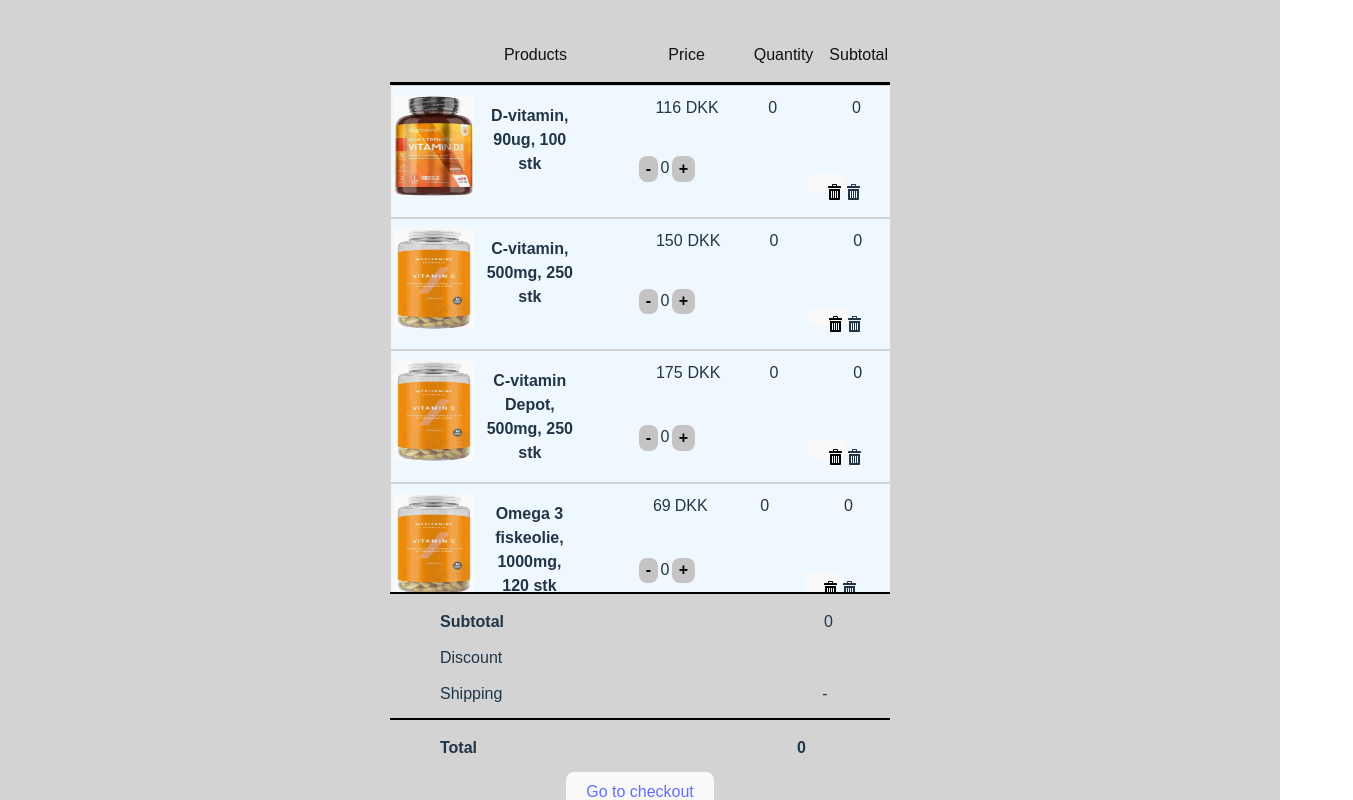
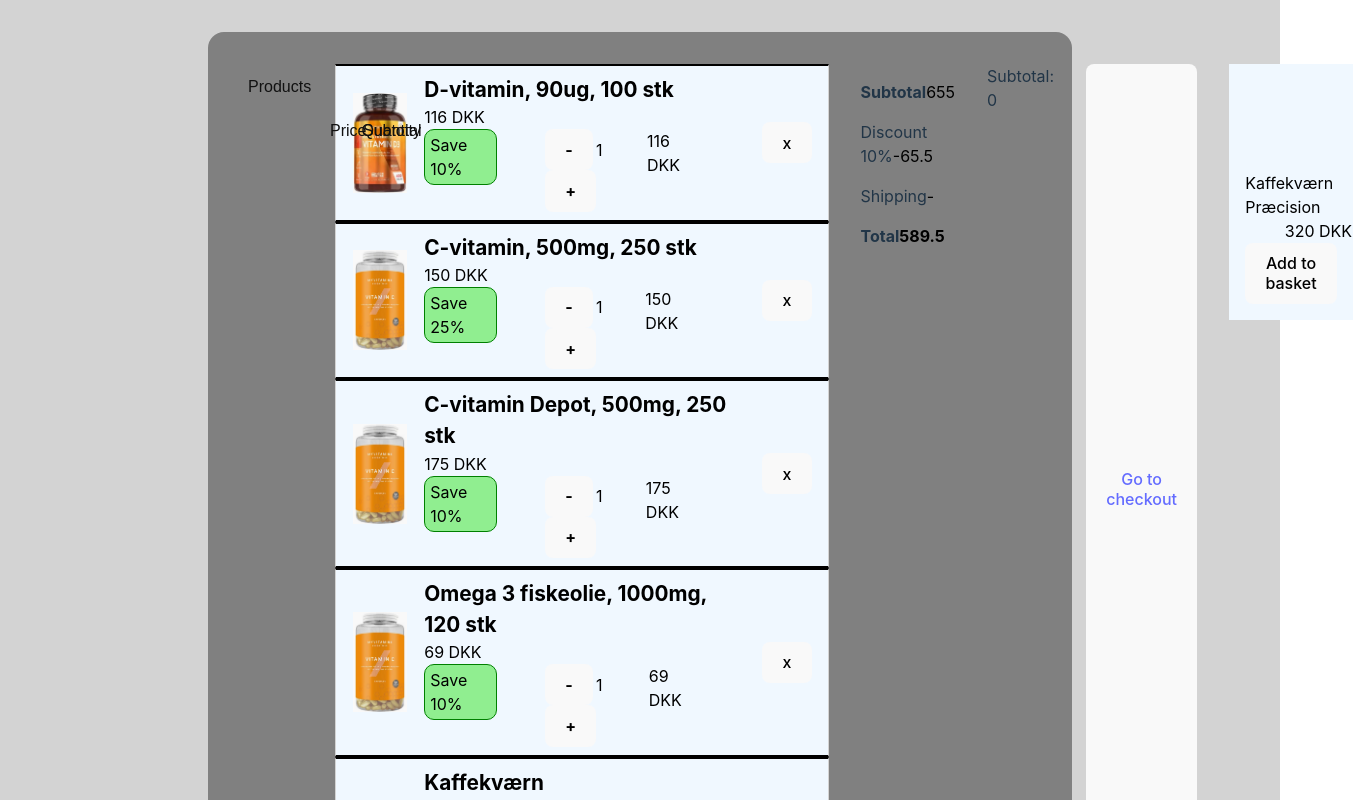
Before and after one commit to F2024-Frontend-Backend/Frontend, a React (Vite) app: page / in a window 1280 px wide. Shown: the top 800 px of the page, 1353 px wide, since content can reach past the window. Built offline with nearby package versions, Linux system fonts and the light colour scheme; grey boxes are pictures that could not be loaded.

Commit message:
intial commit

```diff
--- a/src/App.css
+++ b/src/App.css
@@ -1,42 +1,3 @@
 #root {
-  max-width: 1280px;
-  /*margin: 0 10rem;*/
-  padding: 2rem;
-  text-align: center;
+  width: 100%;
 }
-
-.logo {
-  height: 6em;
-  padding: 1.5em;
-  will-change: filter;
-  transition: filter 300ms;
-}
-.logo:hover {
-  filter: drop-shadow(0 0 2em #646cffaa);
-}
-.logo.react:hover {
-  filter: drop-shadow(0 0 2em #61dafbaa);
-}
-
-@keyframes logo-spin {
-  from {
-    transform: rotate(0deg);
-  }
-  to {
-    transform: rotate(360deg);
-  }
-}
-
-@media (prefers-reduced-motion: no-preference) {
-  a:nth-of-type(2) .logo {
-    animation: logo-spin infinite 20s linear;
-  }
-}
-
-.card {
-  padding: 2em;
-}
-
-.read-the-docs {
-  color: #888;
-}
--- a/src/components/Basket/BasketLabel.tsx
+++ b/src/components/Basket/BasketLabel.tsx
@@ -1,3 +1,4 @@
+import "./ShoppingBasket.css";
 export const BaskedLabels = () => {
   return (
     <div className="basket-labels">
--- a/src/components/Basket/CounterButton.tsx
+++ b/src/components/Basket/CounterButton.tsx
@@ -1,40 +1,46 @@
 import { useState } from "react";
+import "./ShoppingBasket.css";
 
-interface Props {
+interface CounterButton {
   min?: number;
   max?: number;
+  //onCountChange: (newCount: number) => void;
   onCountChange: (newCount: number) => void;
 }
 
-export const CounterButton: React.FC<Props> = ({
-  min = 0,
+export const CounterButton: React.FC<CounterButton> = ({
+  min = 1,
   max = 5,
   onCountChange,
 }) => {
-  const [count, setCount] = useState(0);
+  const [count, setCount] = useState(1);
 
-  const handleClickSubtract = () => {
-    if (count > min) {
-      const newCount = count - 1;
+  // Function to handle decrement
+  const handleDecrement = () => {
+    const newCount = count - 1;
+    if (newCount >= min) {
       setCount(newCount);
       onCountChange(newCount);
     }
   };
-  const handleClickAddition = () => {
-    if (count < max) {
-      const newCount = count + 1;
+
+  // Function to handle increment
+  const handleIncrement = () => {
+    const newCount = count + 1;
+    if (newCount <= max) {
       setCount(newCount);
       onCountChange(newCount);
     }
   };
+
   return (
     <>
       <div className="buttons">
-        <button className="btn" onClick={handleClickSubtract}>
+        <button className="btn" onClick={handleDecrement}>
           <strong>-</strong>
         </button>
         <span className="btw">{count}</span>
-        <button className="btn" onClick={handleClickAddition}>
+        <button className="btn" onClick={handleIncrement}>
           <strong>+</strong>
         </button>
       </div>
--- a/src/components/Basket/ShoppingBasket.css
+++ b/src/components/Basket/ShoppingBasket.css
@@ -1,52 +1,102 @@
 body{
+
     background-color: lightgray;
   }
-  .basket-container{
-  width: 100%;
-  height: 70vh;
-  flex-direction: column;
-  display: flex;
-  justify-content: flex-start;
-  overflow-y: scroll;
 
+  span{
+    color: black;
   }
 
-  .basket-container::-webkit-scrollbar{
-    display: none;
+  .basketContainer{
+  width: 100%;
+  display: flex;
+  flex-direction: column;
   }
 
-  .item-container {
+
+  .itemContainer {
     background-color: aliceblue;
     display: flex;
-    /*align-items: flex-start;
-    justify-content: flex-start; */
     align-items: center;
     justify-content: space-between;
     flex-direction: row;
+    gap: 1rem;
     border: 1px solid lightgrey;
-    padding: 10px 10px 10px 0;
+    padding: 0.5rem 1rem ;
     height: auto;
+    border-top: 2px solid black;
+    border-bottom: 2px solid black;
+  }
+
+  .itemDetails {
     width: 100%;
-    margin-top: 0;
+  }
 
+  .topSection {
+    display: flex;
+    flex-direction: column;
+  }
+
+  .itemName {
+    font-size: 1.3rem;
+    font-weight: bold;
+  }
+
+  .bottomSection {
+    display: flex;
+    flex-direction: row;
+    justify-content: space-between;
+  }
+
+  .leftContainer {
+    width: 40%;
+  }
+
+  .rightContainer {
+    width: 60%;
+    display: flex;
+    justify-content: space-between;
+    padding: 0 3rem;
   }
 
 
-    .subTotal{
-      width: 500px;
-      height: auto;
-      border-top: 2px solid black;
-      border-bottom: 2px solid black;
 
+    .itemInnerContainer {
+      display: flex;
+      flex-direction: column;
     }
 
-   .image, .name, .price, .quantity, .total{
+
+
+
+
+  .price{
+    position: relative;
+    left: 50%;
+  }
+  .name{
+    width: 90px;
+    margin-top: 3%;
+    margin-left:2%;
+  }
+
+  .imageContainer {
+    width: 80px;
+    height: 100px;
+  }
+
+  .imageContainer .image {
+    width: 100%;
+    height: 100%;
+    object-fit: contain;
+  }
+
+
+   .name, .price, .quantity, .total{
       display: inline-flex;
       margin-top: 0;
       align-items: center;
       float: left;
-
-
     }
 
     .price{
@@ -54,64 +104,17 @@ body{
       left: 30%;
     }
     .name{
-      width: 90px;
+      /*width: 90px;*/
       margin-top: 3%;
-      margin-left: 4%;
-    }
-
-    .image{
-      width: 80px;
-      height: 100px;
-      object-fit: fill;
-      margin-left: 3px;
-
-    }
-  .currency{
-    margin-left: 8%;
+      /*margin-left: 4%;*/
     }
 
 
-  .quantity{
-    position: relative;
-    left: 135px;
 
-  }
-
-  .total{
-     position: relative;
-    left: 210px;
-  }
-
-    .buttons{
-
-      width: 70px;
-      height: 30px;
-      position: relative;
-     bottom: 40px;
-      left: 216px;
-    }
-
-    .btn{
-      background-color: rgb(197, 195, 195);
-      min-width: 6.5%;
-
-      padding: 0.3em 0.4em;
-      text-align: center;
-      line-height: 1;
-      vertical-align: middle;
-      font-size: 16px;
-      display: inline-block;
-      border: none;
-      cursor: pointer;
-      position: relative;
-
-
-    }
   .btn:hover{
       box-shadow: 0 2px 4px 0;
   }
   .btw{
-
     margin-right: 3px;
     margin-left: 3px;
   }
@@ -166,31 +169,12 @@ body{
 
 
 
-    .div1, .div3, .div5, .div7{
-      width: 40px;
-      height: 20px;
-      position: relative;
-      left: 50px;
-    }
-    .div2, .div4, .div6 , .div8{
-      width: 40px;
-      height: 20px;
-      position: relative;
-      left: 320px;
-    }
 
   .counterButton{
     width: 120px;
-      margin-left: 20px;
-      position: relative;
-     left: 25px;
    bottom: 20%;
-
     }
   .deleteIcon{
-      position: relative;
-      left: 190px;
-      bottom: 20%;
     cursor: pointer;
   }
   .deleteIcon:hover{
@@ -199,10 +183,7 @@ body{
   .deleteBtn{
     border-color: white;
     border: none;
-      width: 10px;
-      height: 10px;
+    width: 5px;
+    height: 5px;
     margin-left: 5px;
   }
-    .deleteBtn:hover{
-      color: red;
-     }
--- a/src/components/Basket/ShoppingBasket.tsx
+++ b/src/components/Basket/ShoppingBasket.tsx
@@ -1,182 +1,163 @@
-import jsonData from "../../data.json";
+import React, { useState, useEffect } from "react";
 import "./ShoppingBasket.css";
 import CounterButton from "./CounterButton";
 import { BaskedLabels } from "./BasketLabel";
-import { ImBin } from "react-icons/im";
-import DeleteIcon from "../Basket/DeleteIcon";
-import { useState, useEffect } from "react";
+import Alert from "@mui/material/Alert";
+import Rebate from "../ItemRebate/ItemRebate";
+import { ItemProps, ItemListProps } from "../../interfaces/interfaces";
+import basketUtilities from "./BasketUtilities";
+import { useBasketState } from "./useBasketState";
+import { OrderItems } from "./BasketItem";
 
-let totalPrice: number;
-let shoppingItems: number;
-shoppingItems = 4;
-
-
-
-  // Fetch Items from file
-  const getItems = async (filePath: RequestInfo, fileType: String) => {
-    try{
-      const response = await fetch(filePath);
-      switch (fileType.toUpperCase()) {
-          case 'JSON':
-             return response.json();
-          default:
-             return response;
-
-      }
-  } catch (error) {
-      return error;
-  }
-  }
-
-interface Props {
-  id: string;
-  name: string;
-  price: number;
-  currency: string;
-  rabatQuantity: number;
-  rabatPercent: number;
-  imageUrl?: string;
+export interface BasketItemProps {
+  product: ItemProps;
   count: number;
+  onItemCountChange: (itemId: string, newCount: number) => void;
+  handleDelete: (itemId: string) => void;
 }
 
-interface itemProps {
-  items: typeof jsonData; // An array of items
-  itemCounts: { [key: string]: number };
-  onItemCountChange: (itemId: string, newCount: number) => void;
-}
-
-/**
- * TODO
- */
-
-
-
-
-const ItemsList: React.FC<itemProps> = ({
-  items,
+const ItemComponent: React.FC<ItemProps & BasketItemProps> = ({
+  id,
+  name,
+  price,
+  currency,
+  imageUrl,
+  count,
+  rebatePercent,
+  rebateQuantity,
   onItemCountChange,
-  itemCounts,
+  handleDelete,
 }) => {
-
-  const [basketItems, setBasketItems] = useState([])
+  let totalPrice = price * count;
+  console.log(
+    `Rendering ItemComponent: ${name}, Price: ${price}, Count: ${count}, Total Price: ${totalPrice}`
+  );
+  const [showAlert, setShowAlert] = useState(true);
 
   useEffect(() => {
-    fetchItems();
-    }, [])
+    if (count === 3) {
+      setShowAlert(true);
+    } else {
+      setShowAlert(false);
+    }
+  }, [count]);
 
-    const fetchItems = async () => {
-      try {
-        const response = await getItems('src/data.json', 'json');
-        setBasketItems(response);
-        console.log(response)
-      } catch (error) {
-        console.error(error);
-      }
-   };
+  return (
+    <div className="itemContainer">
+      <div className="imageContainer">
+        {imageUrl && <img className="image" src={imageUrl} alt={name} />}
+      </div>
 
-   const handleDelete = (itemId: string) => {
-    console.log("Delete is clicked!");
-    const newItems = basketItems.filter((item:Props) => item.id !== itemId)
-    setBasketItems(newItems)
-  };
+      <div className="itemDetails">
+        <div className="topSection">
+          <span className="itemName">{name}</span>
+          <span className="itemPrice">
+            {price} {currency}
+          </span>
+        </div>
 
-   const Item: React.FC<Props & itemProps> = ({
-    id,
-    name,
-    price,
-    currency,
-    imageUrl,
-    onItemCountChange,
-    count,
-  }) => {
-    totalPrice = price * count;
-    return (
-      <>
-        <div className="item-container" key={id}>
-          <div>
-            {imageUrl && <img className="image" src={imageUrl} alt="" />}
-            <span className="name box2">
-              <strong>{name}</strong>
-            </span>
-            <span></span>
-            <span className="price">
-              {price}
-              <span className="currency">{currency}</span>
-            </span>
-            <span className="quantity box4">{count}</span>
-            <span className="total box5">{totalPrice}</span>
+        <div className="bottomSection">
+          <div className="leftContainer">
+            <Rebate
+              rebatePercent={rebatePercent}
+              rebateQuantity={rebateQuantity}
+              count={count}
+            ></Rebate>
+          </div>
+          <div className="rightContainer">
             <span className="counterButton">
               <CounterButton
-                onCountChange={(newCount) => onItemCountChange(id, newCount)}
+                onCountChange={(newCount: number) => {
+                  console.log(`Changing count for item ${id}`);
+                  onItemCountChange(id, newCount);
+                }}
                 min={0}
-                max={5}
+                max={6}
               />
-              <div className="deleteIcon">
-                {<DeleteIcon itemId={id} onClick={handleDelete} /> }
-                <ImBin />
-              </div>
+            </span>
+
+            <span className="itemTotalPrice">
+              {totalPrice} {currency}
             </span>
           </div>
         </div>
-      </>
-    );
-  };
+      </div>
 
-  const subtotal = items.slice(0, shoppingItems).reduce((total, item) => {
-    const itemCount = itemCounts[item.id] || 0;
-    return total + itemCount * item.price;
-  }, 0);
+      <button onClick={() => handleDelete(id)} className="deleteIcon">
+        x
+      </button>
+      {/*count === 3 && showAlert && (
+          <Alert severity="info" onClose={() => setShowAlert(false)}>
+            Buy 3 and get one for free!
+          </Alert>
+        )*/}
+    </div>
+  );
+};
+
+// ItemsList Component
+const BasketItems: React.FC<ItemListProps & ItemProps> = ({
+  basketItems,
+  setBasketItems,
+}) => {
+  const { calculateDiscount, calculateSubtotal } = basketUtilities();
+  const { itemCounts, handleItemCountChange, handleDelete } = useBasketState(
+    basketItems,
+    setBasketItems
+  );
+
+  console.log("items: " + basketItems.length + " , " + itemCounts);
+
+  // Calculate subtotal
+  const subtotal = calculateSubtotal(basketItems, itemCounts);
+  console.log(subtotal);
+  // Calculate Discount
+  const discount = calculateDiscount(subtotal);
+  console.log(discount);
+  const totalAfterDiscount = subtotal - discount;
+
+  console.log(totalAfterDiscount);
+  // Check if basket is empty
+  console.log(
+    "itemCounts: ",
+    Object.values(itemCounts),
+    "basket: ",
+    basketItems
+  );
+
+  const isEmpty =
+    Object.values(itemCounts).every((count) => count === 0) ||
+    basketItems.length === 0;
+  console.log("empty: " + isEmpty);
+  console.log(" Before return Basket Items.");
   return (
     <>
-      <div className="basket-container">
-        <BaskedLabels />
-        {
-          basketItems.map((item:Props) => (
-            <div key={item.id}>
-              <Item
-                id={item.id}
-                name={item.name}
-                price={item.price}
-                currency={item.currency}
-                rabatPercent={item.rabatPercent}
-                rabatQuantity={item.rabatQuantity}
-                imageUrl={item.imageUrl}
-                count={itemCounts[item.id] || 0}
-                onItemCountChange={onItemCountChange}
-                items={items}
-                itemCounts={itemCounts}
-              />
-            </div>
-          ))
+      <BaskedLabels />
+      {isEmpty ? (
+        <Alert severity="info">Your basket is empty.</Alert>
+      ) : (
+        <div className="basketContainer">
+          {basketItems.map((item) => (
+            <ItemComponent
+              key={item.id}
+              {...item}
+              count={itemCounts[item.id] || 0}
+              onItemCountChange={handleItemCountChange}
+              handleDelete={handleDelete}
+            />
+          ))}
+        </div>
+      )}
 
-        }
-      </div>
       <div className="subTotal">
-        <p className="div1">
-          <strong>Subtotal</strong>
-          <span className="div2">{subtotal}</span>
-        </p>
-
-        <p className="div3">
-          Discount
-          <span className="div4"></span>
-        </p>
-        <p className="div5">
-          Shipping
-          <span className="div6">-</span>
-        </p>
-      </div>
-      <div>
-        <p className="div7">
-          <strong>Total</strong>
-          <span className="div8">
-            <strong>{subtotal}</strong>
-          </span>
-        </p>
+        <OrderItems
+          subtotal={subtotal}
+          discount={discount}
+          totalAfterDiscount={totalAfterDiscount}
+        />
       </div>
     </>
   );
 };
 
-
-export default ItemsList;
+export default BasketItems;
--- a/src/pages/Basket.tsx
+++ b/src/pages/Basket.tsx
@@ -1,7 +1,25 @@
-import ItemsList from "../components/Basket/ShoppingBasket";
-import { useState } from "react";
-import jsonData from "../data.json";
+import BasketItems from "../components/Basket/ShoppingBasket";
+import { useEffect, useState } from "react";
 import { Link } from "react-router-dom";
+import "./pages.css";
+import Carousel from "../components/Carousel/Carousel";
+import { ItemProps } from "../interfaces/interfaces";
+import basketUtilities from "../components/Basket/BasketUtilities";
+
+// Fetch Items from file
+const getItems = async (filePath: RequestInfo, fileType: String) => {
+  try {
+    const response = await fetch(filePath);
+    switch (fileType.toUpperCase()) {
+      case "JSON":
+        return response.json();
+      default:
+        return response;
+    }
+  } catch (error) {
+    return error;
+  }
+};
 
 const Basket = () => {
   const [itemCount, setItemCount] = useState<{ [key: string]: number }>({});
@@ -11,18 +29,105 @@ const Basket = () => {
     setItemCount((prev) => ({ ...prev, [itemId]: newCount }));
   };
 
+  //const [emptyBasket, setBasketEmpty] = useState(false);
+  const [allItems, setAllItems] = useState<ItemProps[]>([]);
+  const [basketItems, setBasketItems] = useState<ItemProps[]>([]);
+  const [carouselItems, setCarouselItems] = useState<ItemProps[]>([]);
+  const [subtotal, setSubtotal] = useState<number>(0);
+  const { calculateSubtotal } = basketUtilities();
+
+  useEffect(() => {
+    fetchItems();
+  }, []);
+
+  const fetchItems = async () => {
+    try {
+      const response = await getItems("src/data.json", "json");
+      setAllItems(response);
+      setBasketItems(response.slice(0, 5));
+      console.log(response);
+      generateCarouselItems(response, response.slice(0, 5));
+    } catch (error) {
+      console.error(error);
+    }
+  };
+
+  {
+    /**  const checkIfBasketIsEmpty = () => {
+    const isEmpty =
+      Object.keys(itemCount).length === 0 ||
+      Object.values(itemCount).every((count) => count === 0);
+    setBasketEmpty(isEmpty);
+  };
+  const [showAlert, setShowAlert] = useState(true);
+
+  useEffect(() => {
+    checkIfBasketIsEmpty();
+    setShowAlert(emptyBasket);
+  }, [itemCount]);
+ // Debugging
+  console.log("I am before return in Basket");
+  useEffect(() => {
+    checkIfBasketIsEmpty();
+    setShowAlert(emptyBasket);
+    console.log(`emptyBasket: ${emptyBasket}, showAlert: ${showAlert}`);
+  }, [itemCount, emptyBasket, showAlert]);
+ */
+  }
+
+  const generateCarouselItems = (allItems: any, basketItems: any) => {
+    let newCarousel: any = [];
+    let upsellIds: string[] = [];
+    let basketIds: string[] = [];
+
+    basketItems.map((item: ItemProps) => {
+      basketIds.push(item.id);
+
+      if (item.upsellProductId != null) {
+        upsellIds.push(item.upsellProductId);
+      }
+    });
+
+    allItems.map((item: ItemProps) => {
+      if (upsellIds.includes(item.id) && !basketIds.includes(item.id)) {
+        newCarousel.push(item);
+      }
+    });
+    setCarouselItems(newCarousel);
+  };
+
+  const addToBasket = (id: string) => {
+    allItems.forEach((item: ItemProps) => {
+      if (item.id === id) {
+        const newBasket: ItemProps[] = basketItems;
+        newBasket.push(item);
+
+        setBasketItems(newBasket);
+        generateCarouselItems(allItems, basketItems);
+      }
+    });
+  };
+
+  useEffect(() => {
+    const newSubtotal = calculateSubtotal(basketItems, itemCount);
+    setSubtotal(newSubtotal); // Recalculate subtotal
+  }, [itemCount, basketItems]);
+
   return (
-    <>
-      <ItemsList
-        items={jsonData}
+    <div className="pageContainer">
+      <BasketItems
+        basketItems={basketItems}
+        setBasketItems={setBasketItems}
         onItemCountChange={handleItemCountChange}
-        itemCounts={itemCount}
+        itemCount={itemCount}
       />
-
+      <div>Subtotal: {subtotal}</div>
       <button>
         <Link to={`/checkout`}>Go to checkout </Link>
       </button>
-    </>
+
+      <Carousel itemList={carouselItems} addToBasket={addToBasket}></Carousel>
+    </div>
   );
 };
 
```
Also changed, not shown: package.json (+16 -7 lines), src/App.tsx (+4 -3 lines), src/main.tsx (+6 -5 lines), src/components/OrderReceived/order_received.css (added), 1 other file (tests, documents, lock files or other folders). Lines whose indentation alone changed are shown as unchanged.
